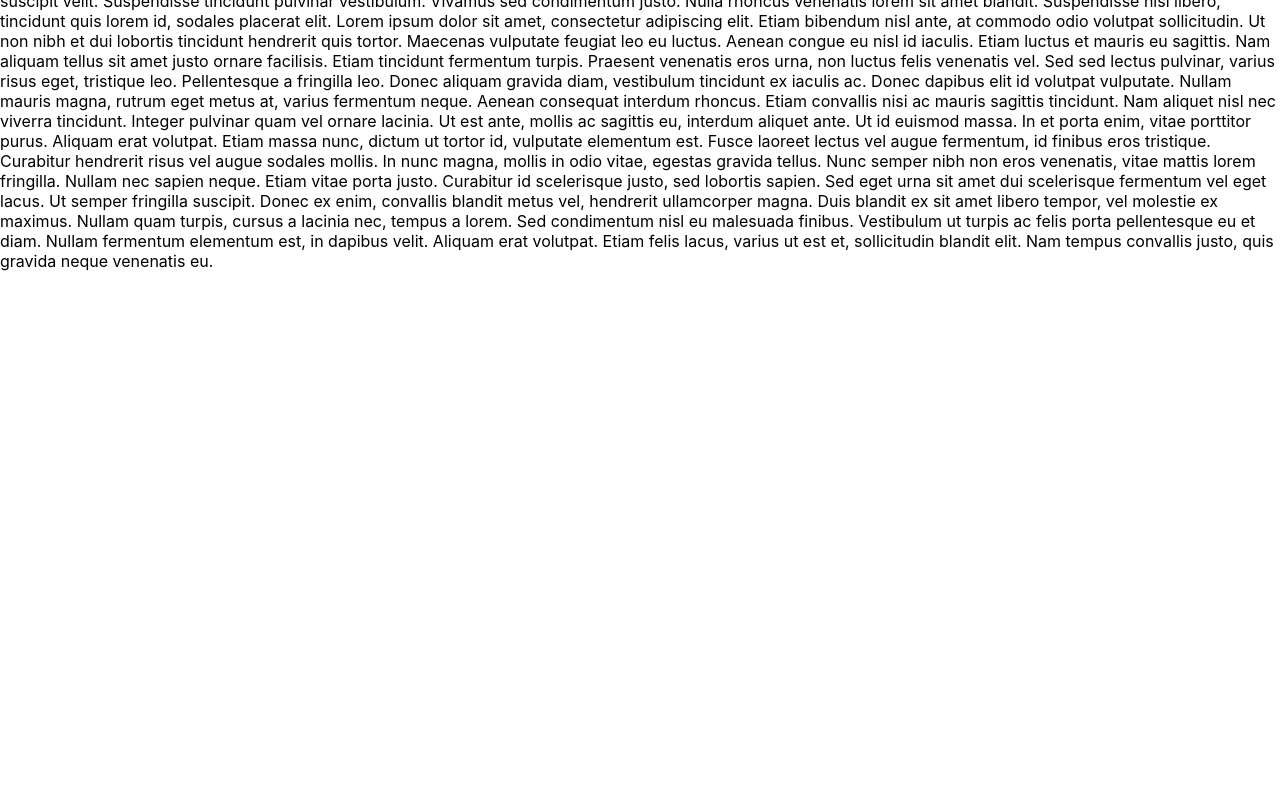
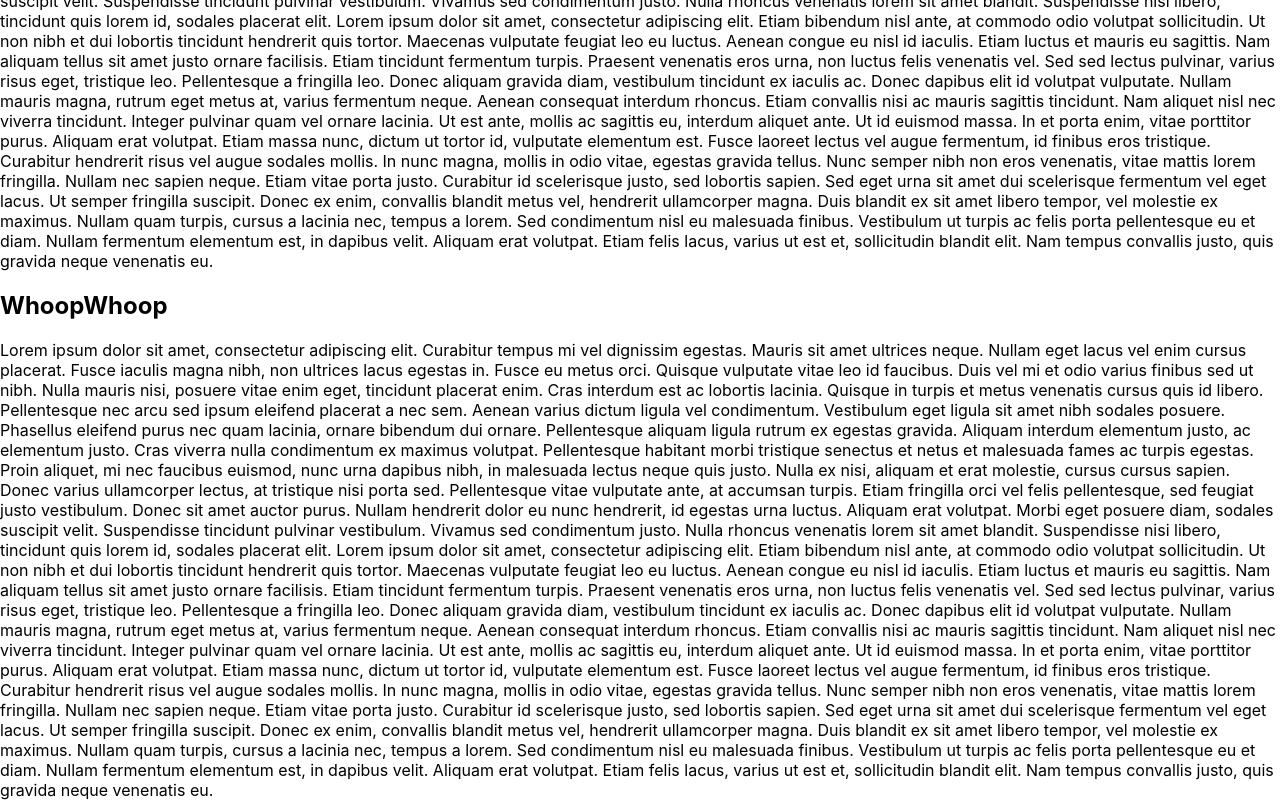
Before and after one commit to fraunhofer-iem/dodo-web, a React (Create React App) app: page / in a window 1280 px wide. Shown: the part 1316-2116 px from the top of the page. Before the commit the page ends 1587 px from the top, so only its background shows below. Built offline with nearby package versions, Linux system fonts and the light colour scheme.

Commit message:
started to implement actual navigation

```diff
--- a/package.json
+++ b/package.json
@@ -17,8 +17,8 @@
     "@testing-library/react": "^11.1.0",
     "@testing-library/user-event": "^12.6.0",
     "@types/jest": "^26.0.15",
-    "@types/node": "^12.0.0",
-    "@types/react": "^16.9.53",
+    "@types/node": "^15.3.0",
+    "@types/react": "^17.0.5",
     "@types/react-dom": "^16.9.8",
     "@types/react-router-dom": "^5.1.7",
     "react-scripts": "4.0.1",
--- a/src/App.tsx
+++ b/src/App.tsx
@@ -68,9 +68,10 @@ function App() {
       <ThemeProvider theme={theme}>
         <NavBar />
         <div ref={root}>
-          <Section setRef={setRef} title={"Hello World"}></Section>
-          <Section setRef={setRef} title={"Next"}></Section>
-          <Section setRef={setRef} title={"WhoopWhoop"}></Section>
+          <Section href={"about"} setRef={setRef} title={"Hello World"}></Section>
+          <Section href={"results"}  setRef={setRef} title={"Next"}></Section>
+          <Section href={"team"} setRef={setRef} title={"WhoopWhoop"}></Section>
+          <Section href={"partners"} setRef={setRef} title={"WhoopWhoop"}></Section>
         </div>
       </ThemeProvider>
     </React.Fragment>
--- a/src/components/navbar/Navbar.tsx
+++ b/src/components/navbar/Navbar.tsx
@@ -158,10 +158,9 @@ const NavbarLink: React.FC<LinkProps> = (props) => {
 
   return (
     <Link
-      href="#"
+      href={props.href}
       underline="none"
       className={props.active ? classes.linkActive : classes.link}
-
     >
        {props.children}
     </Link>
--- a/src/components/section/Section.tsx
+++ b/src/components/section/Section.tsx
@@ -5,6 +5,7 @@ const useStyles = makeStyles((theme: Theme) => createStyles({}));
 
 interface Props {
   setRef: (el: HTMLElement | null) => void;
+  href: string;
   title: string;
 }
 
@@ -12,7 +13,7 @@ export default function Section(props: Props) {
   const classes = useStyles();
 
   return (
-    <section ref={props.setRef}>
+    <section id={props.href} ref={props.setRef}>
       <h1>{props.title}</h1>
       <div>
         Lorem ipsum dolor sit amet, consectetur adipiscing elit. Curabitur
```
Also changed, not shown: 1 other file (tests, documents, lock files or other folders).
